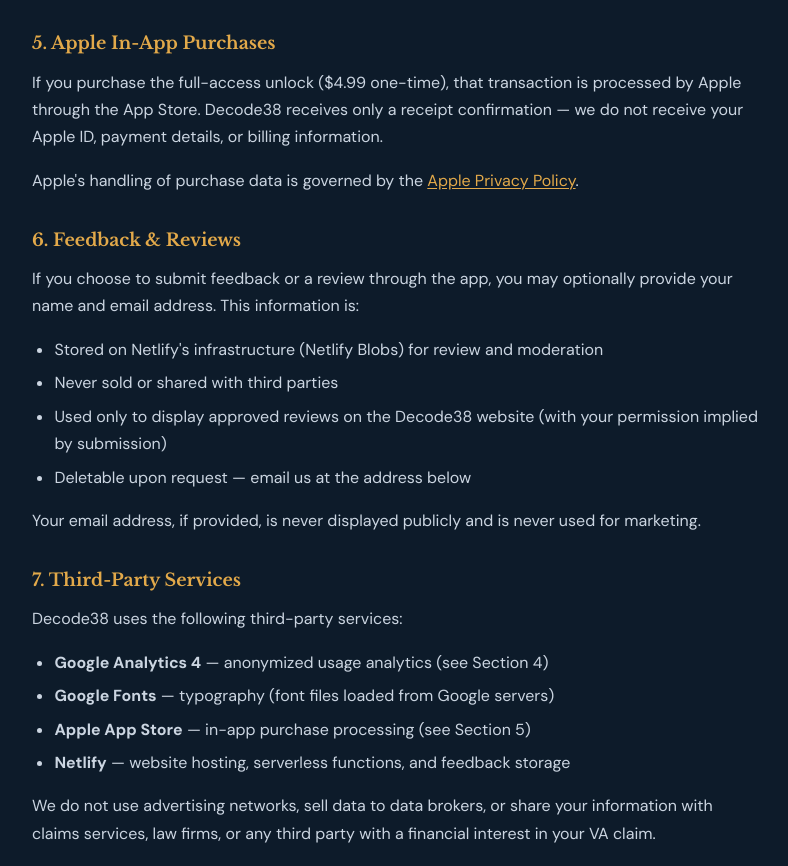
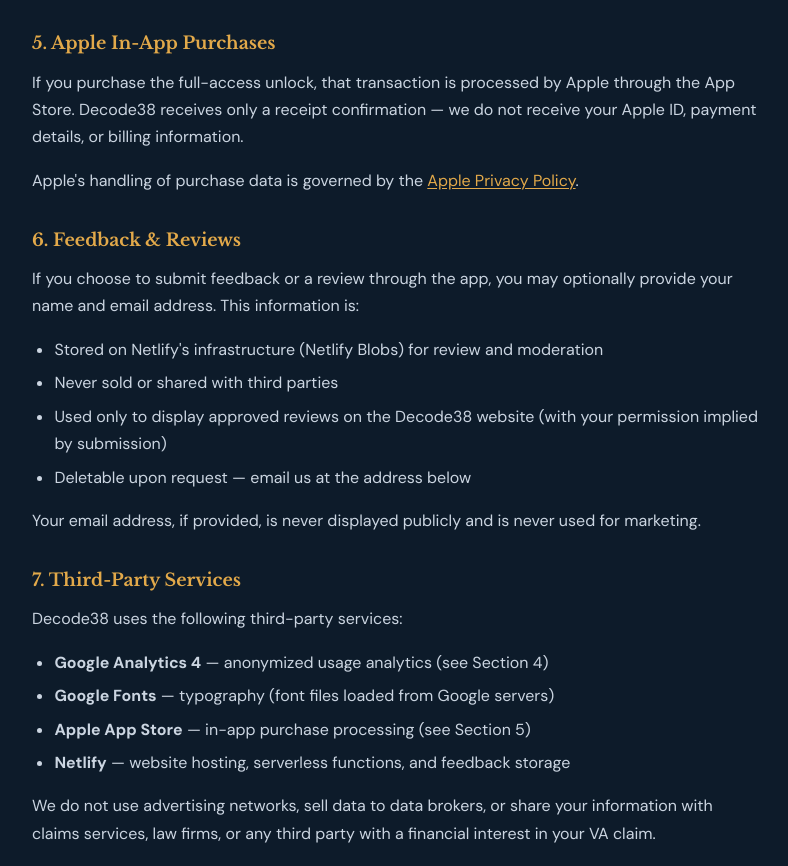
Before and after one commit to gatorpk31/Decode38, a website: page privacy.html in a window 1280 px wide. Shown: the part 1475-2341 px from the top of the page, without its empty margins (242-1030 px from the left). Drawn offline with nearby package versions, Linux system fonts and the light colour scheme.

Commit message:
Remove price from in-app purchase description

```diff
--- a/privacy.html
+++ b/privacy.html
@@ -119,7 +119,7 @@
   </ul>
 
   <h2>5. Apple In-App Purchases</h2>
-  <p>If you purchase the full-access unlock ($4.99 one-time), that transaction is processed by Apple through the App Store. Decode38 receives only a receipt confirmation — we do not receive your Apple ID, payment details, or billing information.</p>
+  <p>If you purchase the full-access unlock, that transaction is processed by Apple through the App Store. Decode38 receives only a receipt confirmation — we do not receive your Apple ID, payment details, or billing information.</p>
   <p>Apple's handling of purchase data is governed by the <a href="https://www.apple.com/legal/privacy/" target="_blank" rel="noopener">Apple Privacy Policy</a>.</p>
 
   <h2>6. Feedback &amp; Reviews</h2>
```
